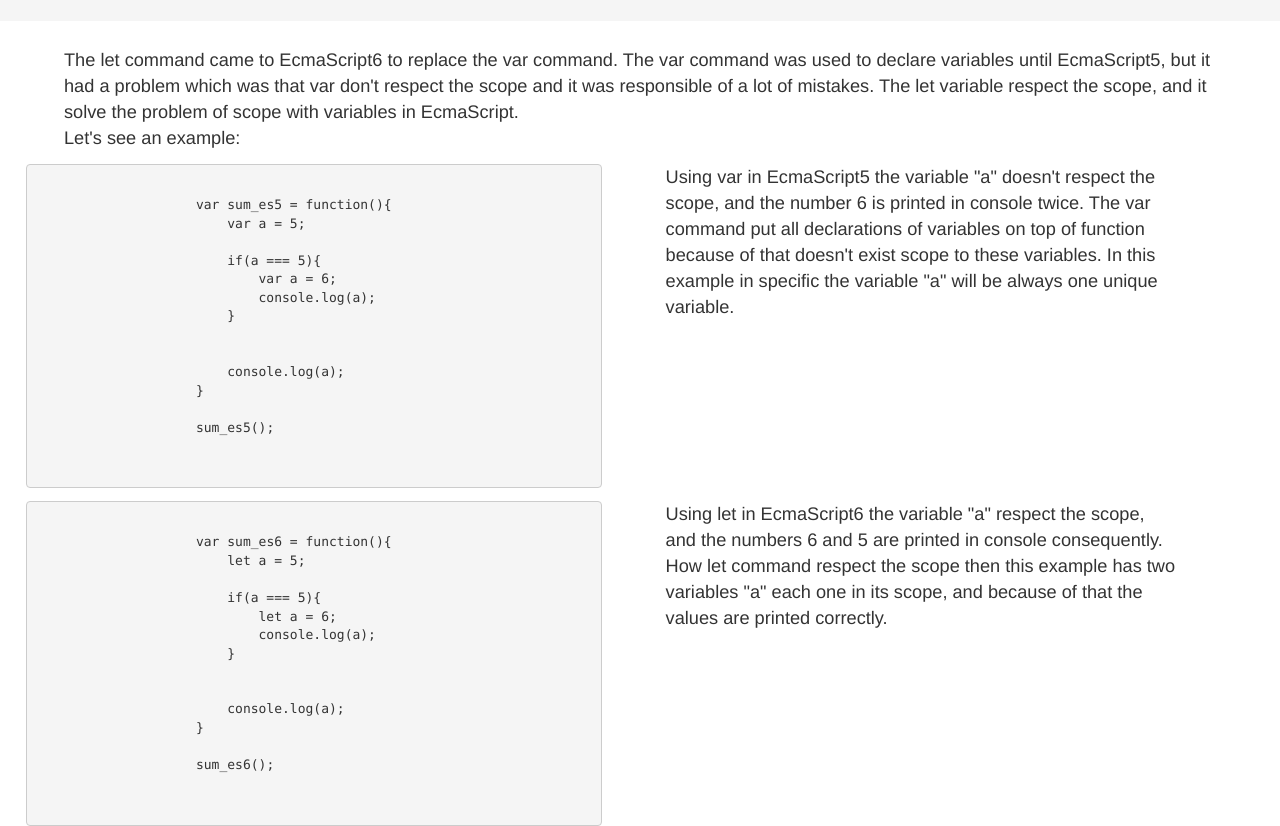
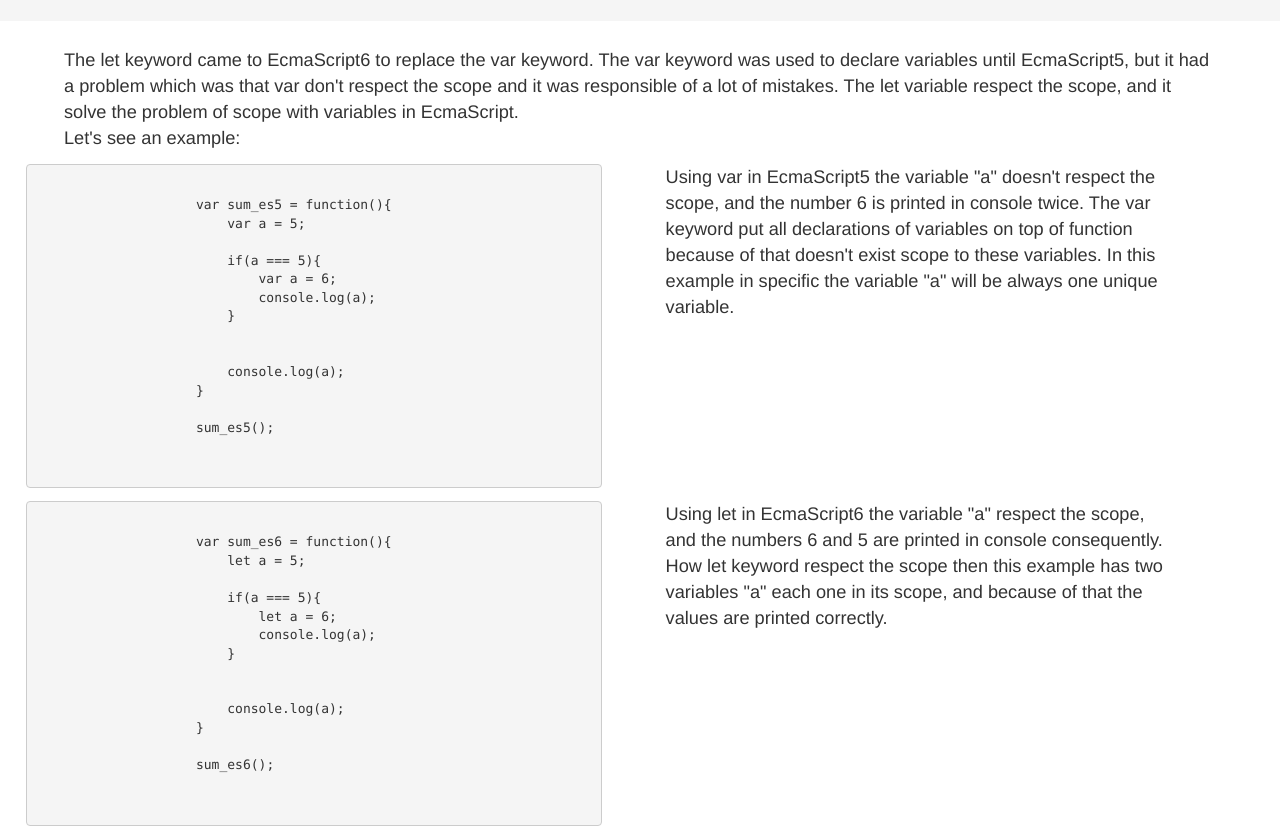
Before and after one commit to rodrigo-morais/es6-examples, a website: page app/variables/let/index.html in a window 1280 px wide. Shown: the part 76-902 px from the top of the page. Drawn offline with nearby package versions, Linux system fonts and the light colour scheme.

Commit message:
Adjusting example of let command.

```diff
--- a/app/variables/let/index.html
+++ b/app/variables/let/index.html
@@ -10,7 +10,7 @@
         </header>
         <main>
             <p>
-                The let command came to EcmaScript6 to replace the var command. The var command was used to declare variables until EcmaScript5, but it had a problem which was that var don't respect the scope and it was responsible of a lot of mistakes. The let variable respect the scope, and it solve the problem of scope with variables in EcmaScript.
+                The let keyword came to EcmaScript6 to replace the var keyword. The var keyword was used to declare variables until EcmaScript5, but it had a problem which was that var don't respect the scope and it was responsible of a lot of mistakes. The let variable respect the scope, and it solve the problem of scope with variables in EcmaScript.
             </p>
             <p>
                 Let's see an example:
@@ -34,7 +34,7 @@
                 </code>
             </pre>
             <p class="code">
-                Using var in EcmaScript5 the variable "a" doesn't respect the scope, and the number 6 is printed in console twice. The var command put all declarations of variables on top of function because of that doesn't exist scope to these variables. In this example in specific the variable "a" will be always one unique variable.
+                Using var in EcmaScript5 the variable "a" doesn't respect the scope, and the number 6 is printed in console twice. The var keyword put all declarations of variables on top of function because of that doesn't exist scope to these variables. In this example in specific the variable "a" will be always one unique variable.
             </p>
 
             <pre>
@@ -55,7 +55,7 @@
                 </code>
             </pre>
             <p class="code">
-                Using let in EcmaScript6 the variable "a" respect the scope, and the numbers 6 and 5 are printed in console consequently. How let command respect the scope then this example has two variables "a" each one in its scope, and because of that the values are printed correctly.
+                Using let in EcmaScript6 the variable "a" respect the scope, and the numbers 6 and 5 are printed in console consequently. How let keyword respect the scope then this example has two variables "a" each one in its scope, and because of that the values are printed correctly.
             </p>
         </main>
 
```
